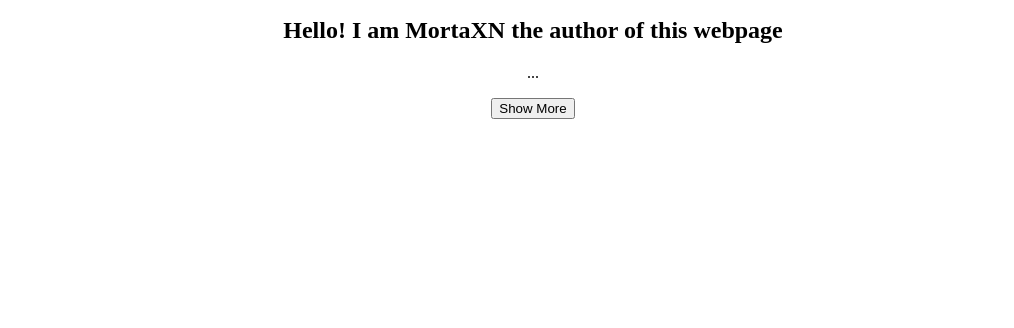
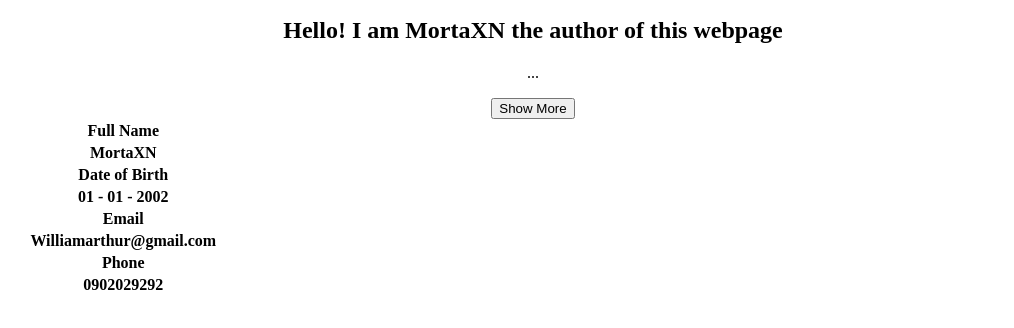
Before and after one commit to MortaXN/109403029.github.io, a plain HTML site: page index.html in a window 1280 px wide. Shown: the part 294-622 px from the top of the page, without its empty margins (107-1121 px from the left). Drawn offline with Linux system fonts and the light colour scheme.

Commit message:
Update index.html

```diff
--- a/index.html
+++ b/index.html
@@ -28,7 +28,30 @@
 			</div>
 			<div class = "CV">
 				<table>
-
+					<tr>
+						<th>Full Name</th>
+					</tr>
+					<tr>
+						<th>MortaXN</th>
+					</tr>
+					<tr>
+						<th>Date of Birth</th>
+					</tr>
+					<tr>
+						<th>01 - 01 - 2002</th>
+					</tr>
+					<tr>
+						<th>Email</th>
+					</tr>
+					<tr>
+						<th>Williamarthur@gmail.com</th>
+					</tr>
+					<tr>
+						<th>Phone</th>
+					</tr>
+					<tr>
+						<th>0902029292</th>
+					</tr>
 				</table>
 			</div>
 		</div>
```
